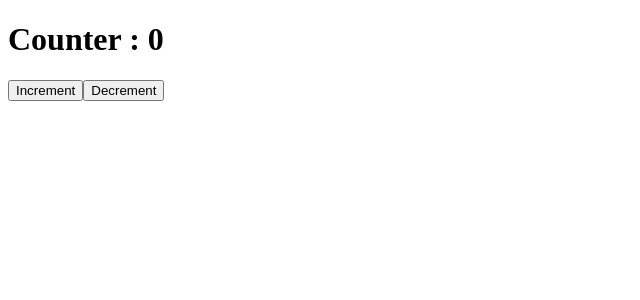
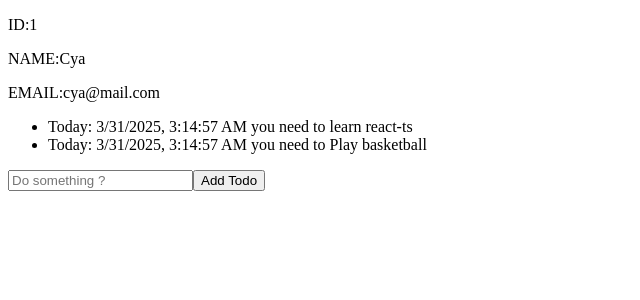
Before and after one commit to C11NJXX/react-monster, a React (Vite) app in the folder react-ts-demo/: page / in a window 1280 px wide. Shown: the top 300 px of the page, without its empty margins (0-640 px from the left). Built offline with nearby package versions, Linux system fonts and the light colour scheme.

Commit message:
useState<T> exercises

```diff
--- /dev/null
+++ b/react-ts-demo/src/5. useState Types/exercise/App.tsx
@@ -0,0 +1,13 @@
+import TodoList from "./TodoList";
+import UserProfile from "./UserProfile";
+
+const App = () => {
+  return (
+    <div>
+      <UserProfile />
+      <TodoList />
+    </div>
+  );
+};
+
+export default App;
--- /dev/null
+++ b/react-ts-demo/src/5. useState Types/exercise/TodoList.tsx
@@ -0,0 +1,52 @@
+import { useState } from "react";
+
+interface TodoShape {
+  id: number;
+  date: Date;
+  content: string;
+}
+
+const TodoList = () => {
+  const [todos, setTodos] = useState<TodoShape[]>([
+    { id: Math.random(), date: new Date(), content: "learn react-ts" },
+    { id: Math.random(), date: new Date(), content: "Play basketball" },
+  ]);
+  const [todo, setTodo] = useState<TodoShape>();
+  return (
+    <div>
+      <ul>
+        {todos.map((todo) => {
+          const { id, date, content } = todo;
+          return (
+            <li key={id}>
+              Today: {date.toLocaleString()} you need to {content}
+            </li>
+          );
+        })}
+      </ul>
+      <input
+        type="text"
+        placeholder="Do something ?"
+        value={todo?.content}
+        onChange={(e) => {
+          setTodo({
+            id: Math.random(),
+            date: new Date(),
+            content: e.target.value,
+          });
+        }}
+      />
+      <button
+        onClick={() => {
+          if (todo) {
+            setTodos((prev) => [...prev, todo]);
+          }
+        }}
+      >
+        Add Todo
+      </button>
+    </div>
+  );
+};
+
+export default TodoList;
--- /dev/null
+++ b/react-ts-demo/src/5. useState Types/exercise/UserProfile.tsx
@@ -0,0 +1,24 @@
+import { useState } from "react";
+
+interface UserProfileShape {
+  id: number;
+  name: string;
+  email: string;
+}
+
+const UserProfile = () => {
+  const [userProfile, setUserProfile] = useState<UserProfileShape>({
+    id: 1,
+    name: "Cya",
+    email: "cya@mail.com",
+  });
+  return (
+    <div>
+      <p>ID:{userProfile.id}</p>
+      <p>NAME:{userProfile.name}</p>
+      <p>EMAIL:{userProfile.email}</p>
+    </div>
+  );
+};
+
+export default UserProfile;
--- a/react-ts-demo/src/main.tsx
+++ b/react-ts-demo/src/main.tsx
@@ -3,7 +3,8 @@ import { createRoot } from "react-dom/client";
 // import App from "./App";
 // import App from "./1. Component Props Typing/App";
 // import App from "./1. Component Props Typing/exercise/App";
-import App from "./5. useState Types/App";
+// import App from "./5. useState Types/App";
+import App from "./5. useState Types/exercise/App";
 
 createRoot(document.getElementById("root")!).render(
   <StrictMode>
```
